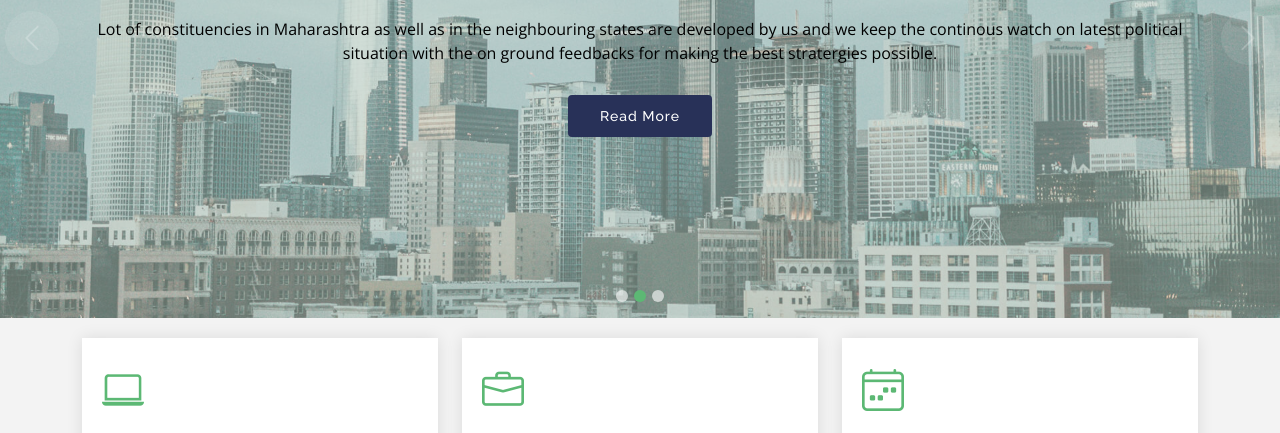
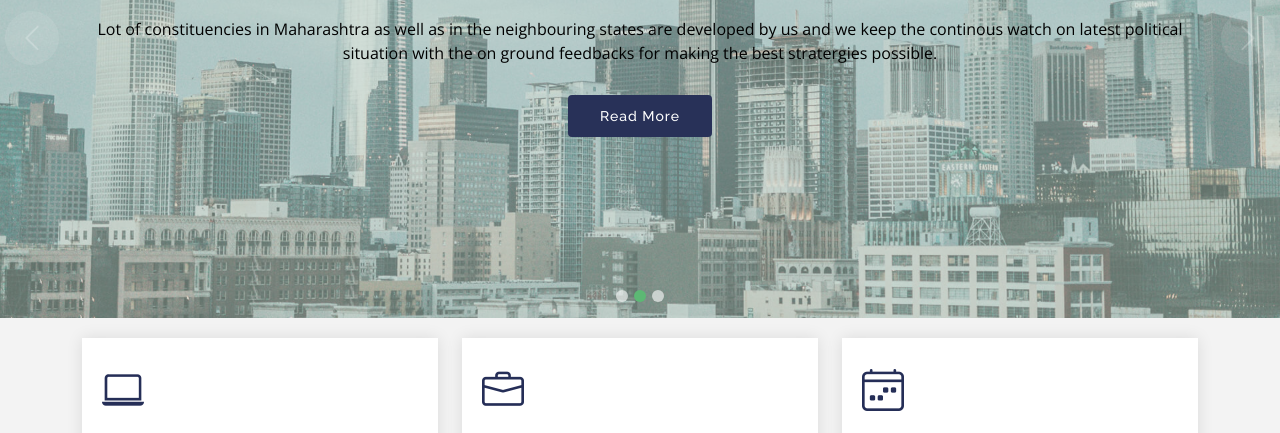
Before and after one commit to PratikBorkar04/shree_media_website, a plain HTML site: page index.html in a window 1280 px wide. Shown: the part 352-785 px from the top of the page. Drawn offline with nearby package versions, Linux system fonts and the light colour scheme.

Commit message:
15.11  13.2.24

```diff
--- a/assets/css/style.css
+++ b/assets/css/style.css
@@ -649,7 +649,7 @@ section {
 }
 
 .featured-services .icon i {
-  color: #5cb874; /* Accent color for icons */
+  color: #252E57; /* Accent color for icons */
   font-size: 42px;
 }
 
```
